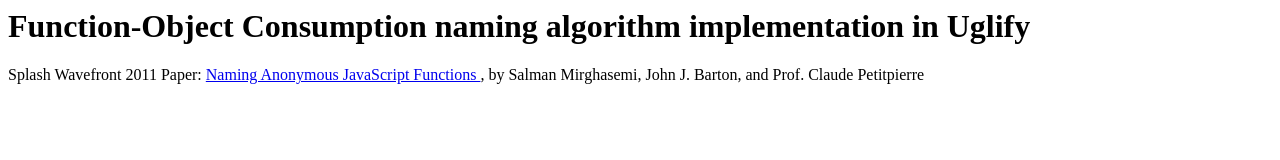
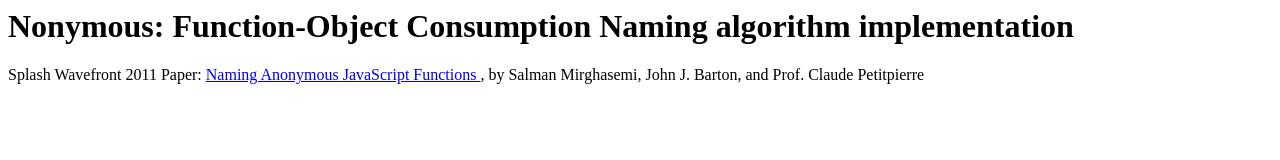
Before and after one commit to johnjbarton/nonymous, a plain HTML site: page index.html in a window 1280 px wide. Drawn offline with Linux system fonts and the light colour scheme.

Commit message:
More Uglifoc -> Nonymous

```diff
--- a/index.html
+++ b/index.html
@@ -1,6 +1,6 @@
 <html>
 <head>
-<title>Uglifoc: Uglify Implementation of Function-Object Consumption Naming </title>
+<title>Nonymous: Naming Javascript Functions with the Function-Object Consumption Algorithm </title>
 <script type="text/javascript">
 var loadAndTest = {
 
@@ -137,7 +137,7 @@ var tests = [
 </script>
 </head>
 <body>
-<h1>Function-Object Consumption naming algorithm implementation in Uglify</h1>
+<h1>Nonymous: Function-Object Consumption Naming algorithm implementation</h1>
 <p>
 Splash Wavefront 2011 Paper:
 <a href="http://code.google.com/p/querypoint-debugging/downloads/detail?name=NamingJSFunctions.pdf">
```
